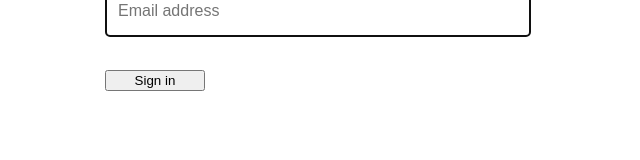
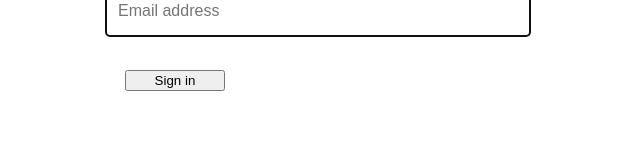
Before and after one commit to Semiosphere/Gourdgeous-Midterm-Capstone, a React (Create React App) app: page /login in a window 1280 px wide. Shown: the part 215-375 px from the top of the page, without its empty margins (175-815 px from the left). Built offline with nearby package versions, Linux system fonts and the light colour scheme.

Commit message:
moving on to builder page avatar menu

```diff
--- a/src/components/users/MyAvatars.css
+++ b/src/components/users/MyAvatars.css
@@ -43,7 +43,12 @@ img {
     max-width: 300px;
 }
 
+#avatarName {
+    margin-left: 20px;
+}
+
 button {
     width: 100px;
+    margin-left: 20px;
 
 }
```
